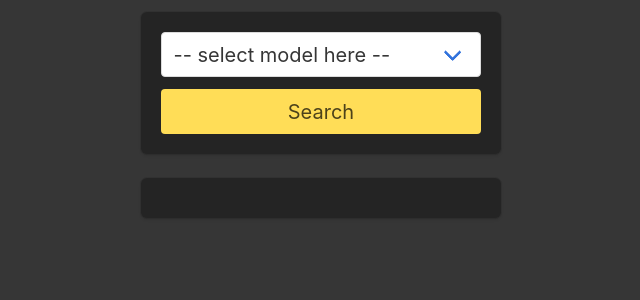
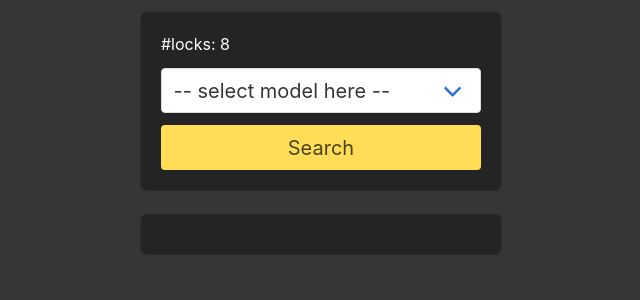
Before and after one commit to shellchocolat/ShareLocks, a Flask app: page / in a window 1280 px wide. Shown: the part 52-352 px from the top of the page, without its empty margins (319-959 px from the left). Run offline with Flask 2, Linux system fonts and the light colour scheme.

Commit message:
add number of locks available

```diff
--- a/app/main.py
+++ b/app/main.py
@@ -10,19 +10,26 @@ main = Blueprint('main', __name__)
 @cross_origin()
 def home():
     brands = list_brands()
-    return render_template('index.html', brands=brands)
+    num_locks = get_num_locks()
+    return render_template('index.html', brands=brands, num_locks=num_locks)
 
 def list_brands():
-    r = locks["locks"]
-    brands = []
-    for brand in r:
-        brands.append(brand)
+    brands = {}
+    for brand in locks["locks"]:
+        brands[brand] = len(locks["locks"][brand])
     return brands
+
+def get_num_locks():
+    num_locks = 0
+    for brand in locks["locks"]:
+        num_locks += len(locks["locks"][brand])
+    return num_locks
 
 @main.route('/', methods=['POST'])
 @cross_origin()
 def get_lock():
     brand = str(request.form.get('brand'))
     brands = list_brands()
+    num_locks = get_num_locks()
     models = locks["locks"][brand]
-    return render_template('index.html', brands=brands, models=models)
+    return render_template('index.html', brands=brands, num_locks=num_locks, models=models)
--- a/app/templates/index.html
+++ b/app/templates/index.html
@@ -6,13 +6,17 @@
 
 <div class="column is-4 is-offset-4">
     <div class="box has-background-black-ter">
+        <div class="field">
+            <div class="is-medium is-fullwidth has-text-white">#locks: {{ num_locks }}</div>
+        </div>
+
         <form method="POST" action="/">
             <div class="field">
                 <div class="select is-medium is-fullwidth">
                     <SELECT name="brand">
                         <OPTION value="" selected disabled hidden>-- select model here --</option>
                     {% for brand in brands %}
-                        <OPTION value={{brand}}>{{brand}}</option>
+                        <OPTION value={{brand}}>{{brand}} -- ({{brands[brand]}})</option>
                     {% endfor %}
                     </SELECT>
                 </div>
```
